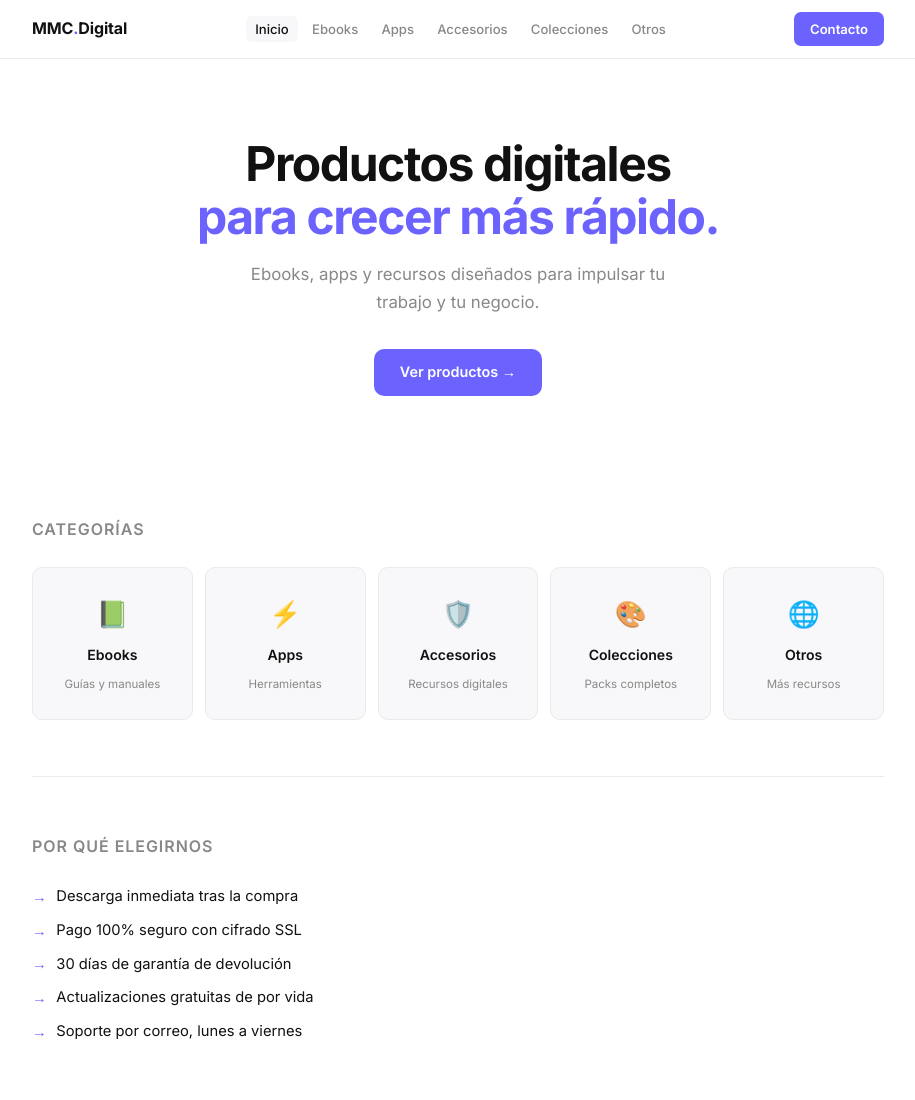
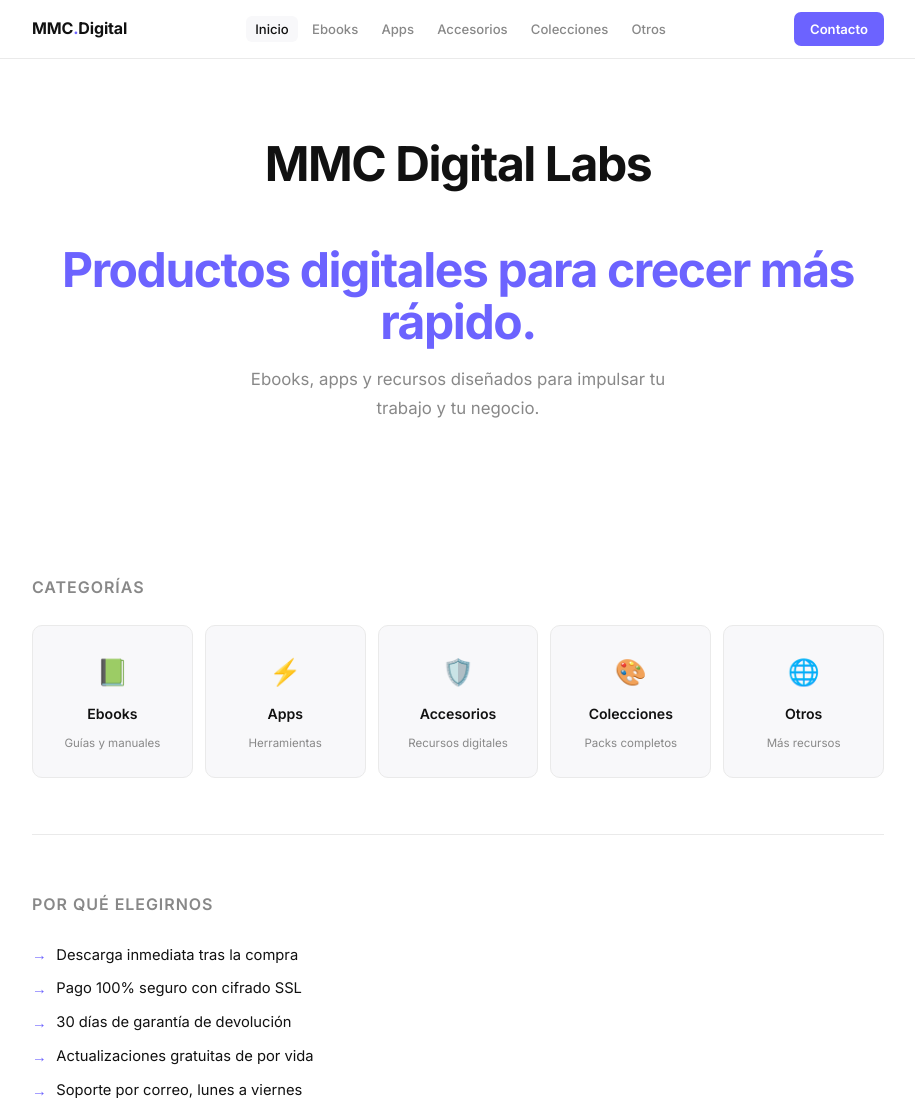
Before and after one commit to Mtest-io/LovableTest2, a plain HTML site: page index.html in a window 1280 px wide. Shown: the top 1100 px of the page, without its empty margins (182-1097 px from the left). Drawn offline with Linux system fonts and the light colour scheme.

Commit message:
Add files via upload

```diff
--- a/index.html
+++ b/index.html
@@ -19,9 +19,9 @@
 
     <!-- HERO -->
     <section class="hero">
-      <h1>Productos digitales<br><span>para crecer más rápido.</span></h1>
+      <h1>MMC Digital Labs<br><br><span>Productos digitales para crecer más rápido.</span></h1>
       <p>Ebooks, apps y recursos diseñados para impulsar tu trabajo y tu negocio.</p>
-      <a href="ebooks.html" class="btn">Ver productos →</a>
+      <!-- <a href="ebooks.html" class="btn">Ver productos →</a> -->
     </section>
 
     <!-- CATEGORÍAS -->
```
